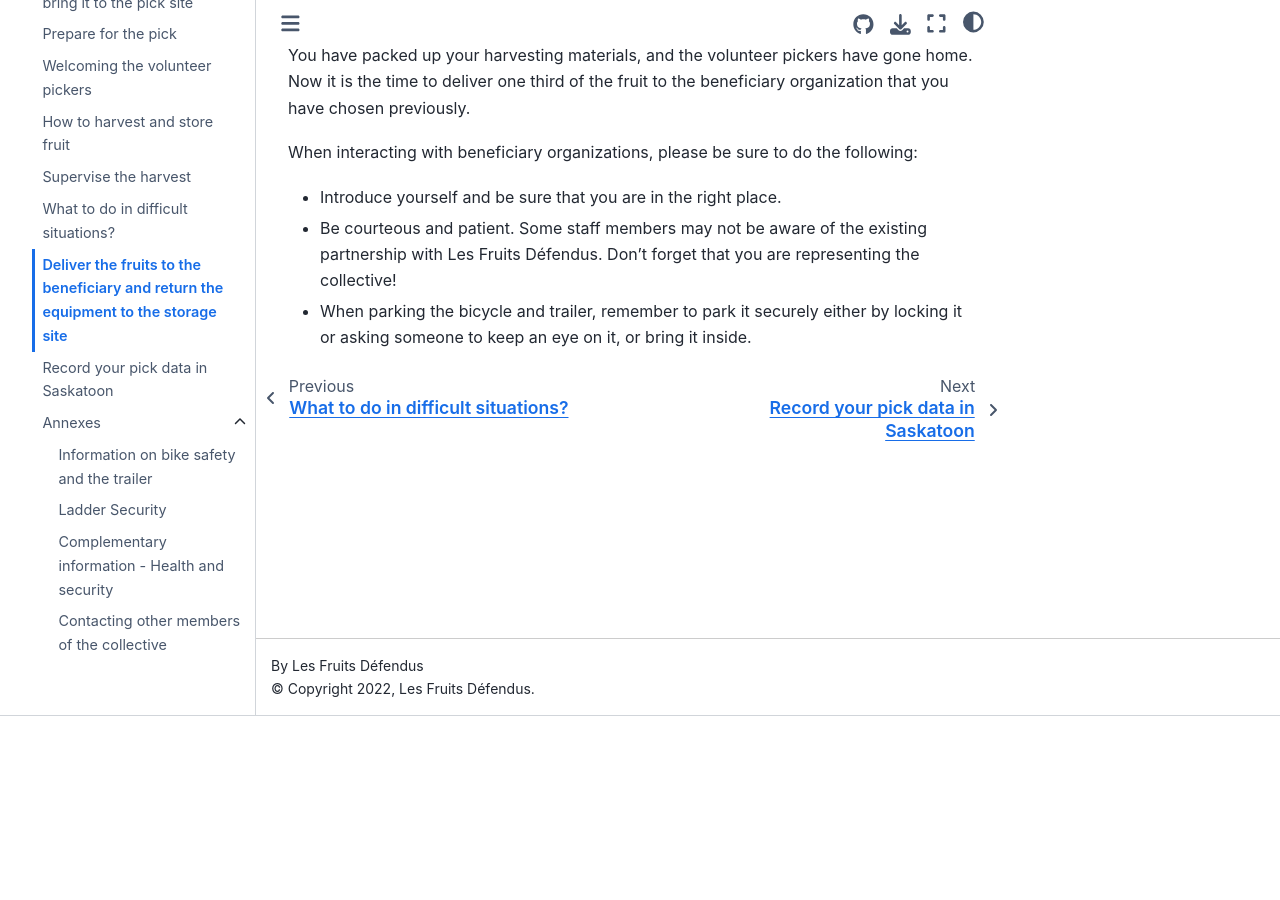
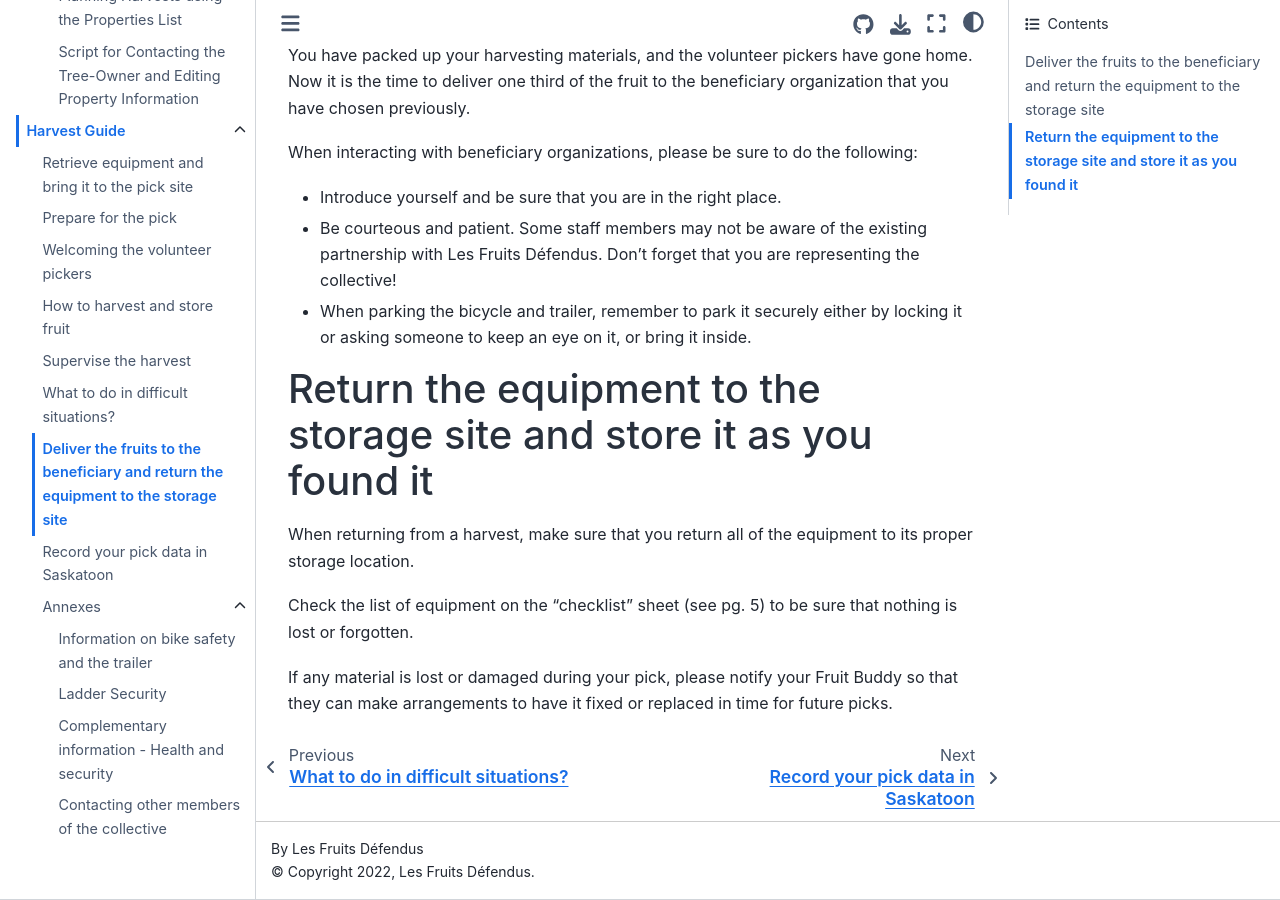
Before and after one commit to LesFruitsDefendus/guides, a Sphinx documentation site: the page built from docs/source/harvest-guide/complete-the-pick.md, in a window 1280 px wide and 900 px high, scrolled down 233 px. Built offline with Sphinx 7.4.7 and the Sphinx Book theme 1.1.4, drawn with Linux system fonts in a browser that asks for light colours; before the commit the page ends 949 px from its top, so only the background shows below that.

Commit message:
Update complete-the-pick.md

```diff
--- a/docs/source/harvest-guide/complete-the-pick.md
+++ b/docs/source/harvest-guide/complete-the-pick.md
@@ -6,3 +6,11 @@
 - Introduce yourself and be sure that you are in the right place.
 - Be courteous and patient. Some staff members may not be aware of the existing partnership with Les Fruits Défendus. Don’t forget that you are representing the collective!
 - When parking the bicycle and trailer, remember to park it securely either by locking it or asking someone to keep an eye on it, or bring it inside.
+
+# Return the equipment to the storage site and store it as you found it
+
+When returning from a harvest, make sure that you return all of the equipment to its proper storage location.
+
+Check the list of equipment on the "checklist" sheet (see pg. 5) to be sure that nothing is lost or forgotten.
+
+If any material is lost or damaged during your pick, please notify your Fruit Buddy so that they can make arrangements to have it fixed or replaced in time for future picks.
```
